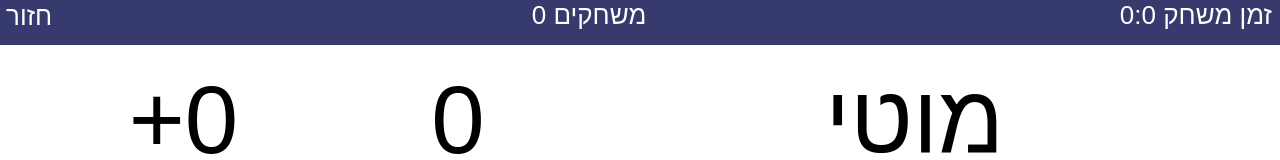
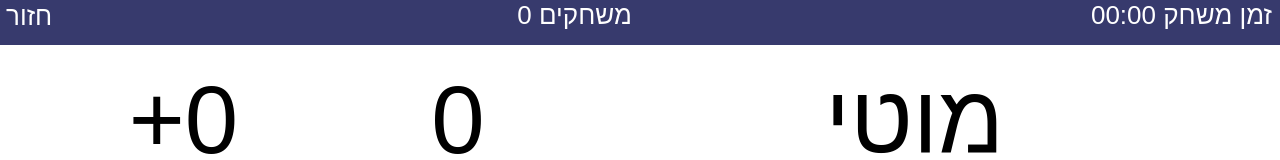
Before and after one commit to shl3vi/asshole, a React (Create React App) app: page / in a window 1280 px wide. Both pictures are taken after a click on the button "התחל". Shown: the top 160 px of the page. Built offline with nearby package versions, Linux system fonts and the light colour scheme.

Commit message:
fix time display to always 2 digits

```diff
--- a/src/screens/Board/Header/Header.js
+++ b/src/screens/Board/Header/Header.js
@@ -9,6 +9,7 @@ export class Header extends Component {
 
 		const hoursPassed = Math.floor(timePassed / ONE_HOUR_IN_MS);
 		const minutesPassed = Math.floor((timePassed % ONE_HOUR_IN_MS)/60000);
+		const withLeadingZeros = n => ('00'+n).slice(-2);
 
     return (
 			<div className="board-header">
@@ -24,7 +25,7 @@ export class Header extends Component {
 				</div>
 				<div>
 					<span className="time-passed">
-						זמן משחק {hoursPassed}:{minutesPassed}
+						זמן משחק {withLeadingZeros(hoursPassed)}:{withLeadingZeros(minutesPassed)}
 					</span>
 				</div>
 			</div>
```
